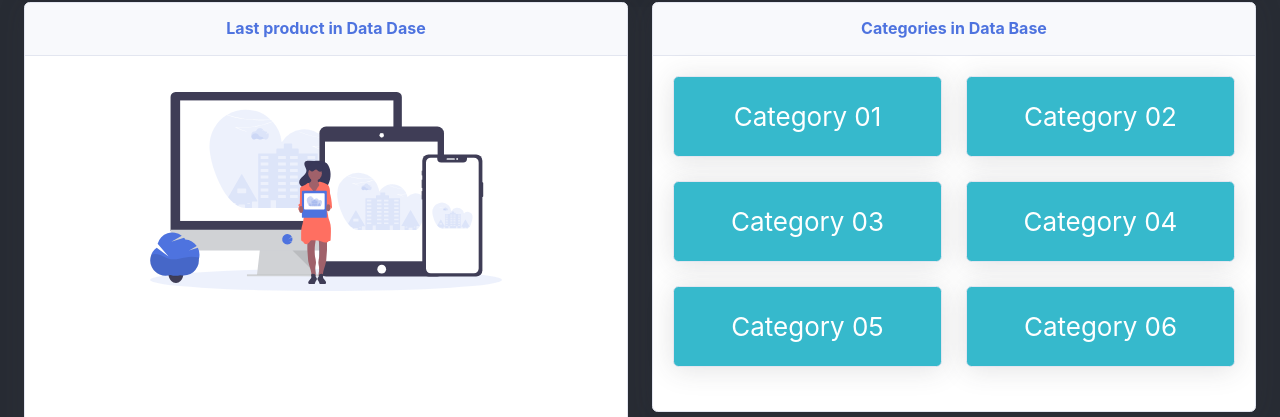
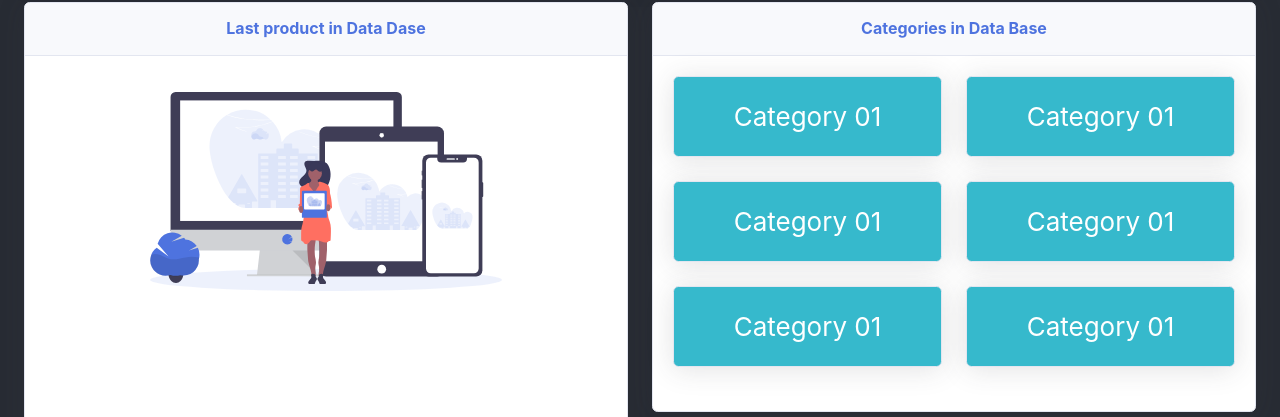
Before and after one commit to pedrocamet/react, a React (Create React App) app: page / in a window 1280 px wide. Shown: the part 182-599 px from the top of the page. Built offline with nearby package versions, Linux system fonts and the light colour scheme.

Commit message:
correcion componentes

```diff
--- a/src/Components/Content.js
+++ b/src/Components/Content.js
@@ -1,6 +1,10 @@
 import React from 'react';
 import "./app5.css";
 import product from '../images/product.svg';
+import EtiquetaInicial from './EtiquetaInicial';
+import EtiquetaPrecio from './EtiquetaPrecio';
+import EtiquetaUsers from './EtiquetaUsers';
+import EtCategoria from './EtCategoria';
 
 function Content (){
   return (
@@ -14,54 +18,17 @@ function Content (){
 
 
 						<div className="col-md-4 mb-4">
-							<div className="card border-left-primary shadow h-100 py-2">
-								<div className="card-body">
-									<div className="row no-gutters align-items-center">
-										<div className="col mr-2">
-											<div className="text-xs font-weight-bold text-primary text-uppercase mb-1"> Products in Data Base</div>
-											<div className="h5 mb-0 font-weight-bold text-gray-800">135</div>
-										</div>
-										<div className="col-auto">
-											<i className="fas fa-clipboard-list fa-2x text-gray-300"></i>
-										</div>
-									</div>
-								</div>
-							</div>
+							<EtiquetaInicial/>
 						</div>
 
 
 						<div className="col-md-4 mb-4">
-							<div className="card border-left-success shadow h-100 py-2">
-								<div className="card-body">
-									<div className="row no-gutters align-items-center">
-										<div className="col mr-2">
-											<div className="text-xs font-weight-bold text-success text-uppercase mb-1"> Amount in products</div>
-											<div className="h5 mb-0 font-weight-bold text-gray-800">$546.456</div>
-										</div>
-										<div className="col-auto">
-											<i className="fas fa-dollar-sign fa-2x text-gray-300"></i>
-										</div>
-									</div>
-								</div>
-							</div>
+							<EtiquetaPrecio/>
 						</div>
 
 
 						<div className="col-md-4 mb-4">
-							<div className="card border-left-warning shadow h-100 py-2">
-								<div className="card-body">
-									<div className="row no-gutters align-items-center">
-										<div className="col mr-2">
-											<div className="text-xs font-weight-bold text-warning text-uppercase mb-1">Users quantity
-											</div>
-											<div className="h5 mb-0 font-weight-bold text-gray-800">38</div>
-										</div>
-										<div className="col-auto">
-											<i className="fas fa-user-check fa-2x text-gray-300"></i>
-										</div>
-									</div>
-								</div>
-							</div>
+						<EtiquetaUsers/>
 						</div>
 					</div>
 
@@ -91,48 +58,14 @@ function Content (){
 								</div>
 								<div className="card-body">
 									<div className="row">
-										<div className="col-lg-6 mb-4">
-											<div className="card bg-info text-white shadow">
-												<div className="card-body">
-													Category 01
-												</div>
-											</div>
-										</div>
-										<div className="col-lg-6 mb-4">
-											<div className="card bg-info text-white shadow">
-												<div className="card-body">
-													Category 02
-												</div>
-											</div>
-										</div>
-										<div className="col-lg-6 mb-4">
-											<div className="card bg-info text-white shadow">
-												<div className="card-body">
-													Category 03
-												</div>
-											</div>
-										</div>
-										<div className="col-lg-6 mb-4">
-											<div className="card bg-info text-white shadow">
-												<div className="card-body">
-													Category 04
-												</div>
-											</div>
-										</div>
-										<div className="col-lg-6 mb-4">
-											<div className="card bg-info text-white shadow">
-												<div className="card-body">
-													Category 05
-												</div>
-											</div>
-										</div>
-										<div className="col-lg-6 mb-4">
-											<div className="card bg-info text-white shadow">
-												<div className="card-body">
-													Category 06
-												</div>
-											</div>
-										</div>
+
+										<EtCategoria/>
+										<EtCategoria/>
+										<EtCategoria/>
+										<EtCategoria/>
+										<EtCategoria/>
+										<EtCategoria/>
+
 									</div>
 								</div>
 							</div>
--- /dev/null
+++ b/src/Components/EtCategoria.js
@@ -0,0 +1,18 @@
+import React from 'react';
+import "./app5.css";
+
+
+function EtCategoria (){
+  return (
+<div className="col-lg-6 mb-4">
+											<div className="card bg-info text-white shadow">
+												<div className="card-body">
+													Category 01
+												</div>
+											</div>
+										</div>
+
+
+
+ )};
+  export default EtCategoria;
--- /dev/null
+++ b/src/Components/EtiquetaInicial.js
@@ -0,0 +1,20 @@
+import React from 'react';
+import "./app5.css";
+
+function EtiquetaInicial (){
+  return (
+    <div className="card border-left-primary shadow h-100 py-2">
+								<div className="card-body">
+									<div className="row no-gutters align-items-center">
+										<div className="col mr-2">
+											<div className="text-xs font-weight-bold text-primary text-uppercase mb-1"> Products in Data Base</div>
+											<div className="h5 mb-0 font-weight-bold text-gray-800">135</div>
+										</div>
+										<div className="col-auto">
+											<i className="fas fa-clipboard-list fa-2x text-gray-300"></i>
+										</div>
+									</div>
+								</div>
+							</div>
+  )};
+  export default EtiquetaInicial;
--- /dev/null
+++ b/src/Components/EtiquetaPrecio.js
@@ -0,0 +1,20 @@
+import React from 'react';
+import "./app5.css";
+
+function EtiquetaPrecio (){
+  return (
+    <div className="card border-left-success shadow h-100 py-2">
+								<div className="card-body">
+									<div className="row no-gutters align-items-center">
+										<div className="col mr-2">
+											<div className="text-xs font-weight-bold text-success text-uppercase mb-1"> Amount in products</div>
+											<div className="h5 mb-0 font-weight-bold text-gray-800">$546.456</div>
+										</div>
+										<div className="col-auto">
+											<i className="fas fa-dollar-sign fa-2x text-gray-300"></i>
+										</div>
+									</div>
+								</div>
+							</div>
+  )};
+  export default EtiquetaPrecio;
--- /dev/null
+++ b/src/Components/EtiquetaUsers.js
@@ -0,0 +1,21 @@
+import React from 'react';
+import "./app5.css";
+
+function EtiquetaUsers (){
+  return (
+    <div className="card border-left-warning shadow h-100 py-2">
+    <div className="card-body">
+      <div className="row no-gutters align-items-center">
+        <div className="col mr-2">
+          <div className="text-xs font-weight-bold text-warning text-uppercase mb-1">Users quantity
+          </div>
+          <div className="h5 mb-0 font-weight-bold text-gray-800">38</div>
+        </div>
+        <div className="col-auto">
+          <i className="fas fa-user-check fa-2x text-gray-300"></i>
+        </div>
+      </div>
+    </div>
+  </div>
+  )};
+  export default EtiquetaUsers;
```
